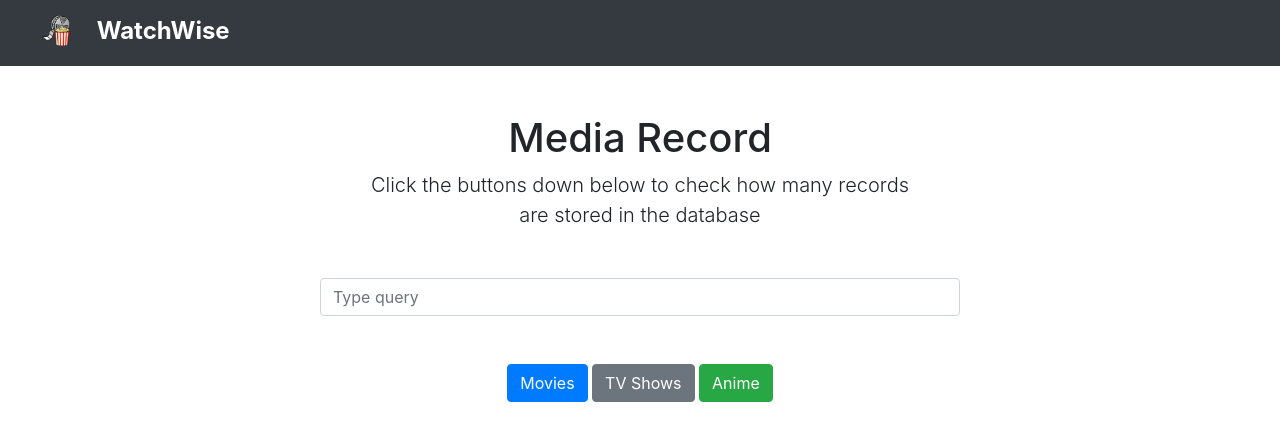
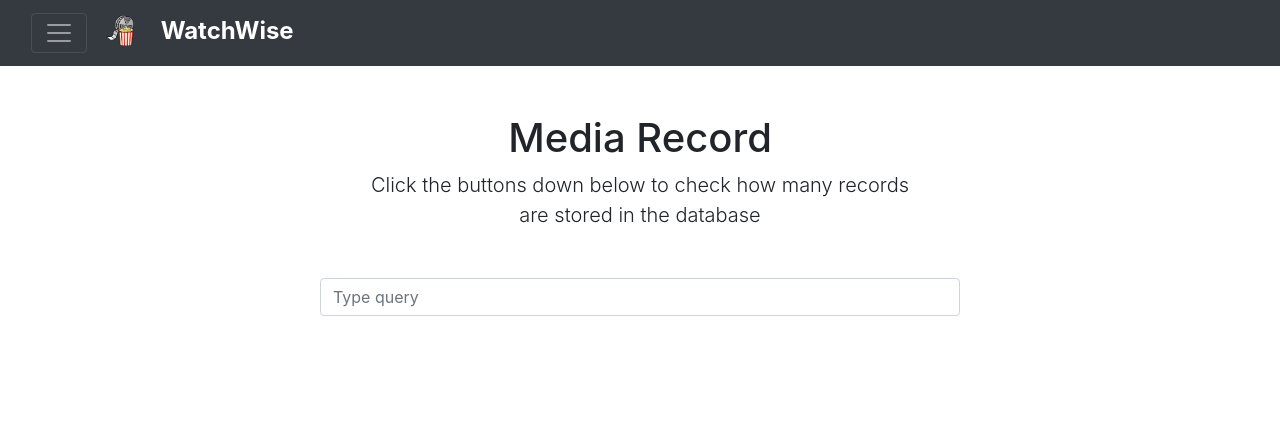
Before and after one commit to lucchesilorenzo/watchwise, a Django app: page /watchwise/ in a window 1280 px wide. Shown: the top 441 px of the page. Run offline with Django 4.2, Linux system fonts and the light colour scheme.

Commit message:
Updated base.html

```diff
--- a/watchwise_project/watchwise/templates/base.html
+++ b/watchwise_project/watchwise/templates/base.html
@@ -3,11 +3,11 @@
 <!DOCTYPE html>
 <html lang="en">
   <head>
-    <meta charset="UTF-8">
-    <meta name="viewport" content="width=device-width, initial-scale=1">
+    <meta charset="UTF-8" />
+    <meta name="viewport" content="width=device-width, initial-scale=1" />
 
-    <link rel="stylesheet" href="https://cdn.jsdelivr.net/npm/bootstrap@4.6.2/dist/css/bootstrap.min.css">
-    <link rel="stylesheet" href="{% static 'styles/logo.css' %}">
+    <link rel="stylesheet" href="https://cdn.jsdelivr.net/npm/bootstrap@4.6.2/dist/css/bootstrap.min.css" />
+    <link rel="stylesheet" href="{% static 'styles/logo.css' %}" />
 
     <script src="https://cdn.jsdelivr.net/npm/jquery@3.7.1/dist/jquery.slim.min.js"></script>
     <script src="https://cdn.jsdelivr.net/npm/popper.js@1.16.1/dist/umd/popper.min.js"></script>
@@ -18,13 +18,30 @@
   <body>
     <nav class="navbar navbar-dark bg-dark">
       <div class="container-fluid">
-            <a class="navbar-brand" href="{% url 'homepage' %}">
-                <img src="{% static './images/logo.png' %}" alt="" width="50" height="35" class="d-inline-block align-top">
+        <!-- Hamburger Menu -->
+        <button class="navbar-toggler mr-2" type="button" data-toggle="collapse" data-target="#navbarNav" aria-controls="navbarNav" aria-expanded="false" aria-label="Toggle navigation">
+          <span class="navbar-toggler-icon"></span>
+        </button>
+
+        <!-- Logo and Brand -->
+        <a class="navbar-brand mr-auto" href="{% url 'homepage' %}">
+          <img src="{% static './images/logo.png' %}" alt="" width="50" height="35" class="d-inline-block align-top" />
           <span>WatchWise</span>
         </a>
+
+        <!-- Menu Links -->
+        <div class="collapse navbar-collapse" id="navbarNav">
+          <ul class="navbar-nav ml-auto">
+            <li class="nav-item">
+              <a class="nav-link" href="{% url 'movies' %}" tabindex="0">Movies</a>
+            </li>
+            <li class="nav-item">
+              <a class="nav-link" href="{% url 'tv_shows' %}" tabindex="0">TV Shows</a>
+            </li>
+          </ul>
+        </div>
       </div>
     </nav>
-    {% block content %}
-    {% endblock %}
+    {% block content %} {% endblock %}
   </body>
 </html>
--- a/watchwise_project/watchwise/templates/homepage.html
+++ b/watchwise_project/watchwise/templates/homepage.html
@@ -1,24 +1,12 @@
-{% extends 'base.html' %}
+{% extends 'base.html' %} {% load static %} {% block title %}WatchWise{% endblock %} {% block content %}
 
-{% load static %}
-
-{% block title %}WatchWise{% endblock %}
-
-{% block content %}
-
-<div class="container my-5 text-center" style="max-width: 580px;">
-    <h1>Media Record</h1>
-    <p class="lead">Click the buttons down below to check how many records are stored in the database</p>
+<div class="container my-5 text-center" style="max-width: 580px">
+  <h1>Media Record</h1>
+  <p class="lead">Click the buttons down below to check how many records are stored in the database</p>
 </div>
 
 <div class="form-outline" data-mdb-input-init>
-    <input type="search" id="search-bar" class="form-control" placeholder="Type query" aria-label="Search" style="width: 50%; margin: 0 auto;">
-</div>
-
-<div class="container my-5 text-center" style="max-width: 580px;">
-    <a href="{% url 'movies' %}" type="button" class="btn btn-primary">Movies</a>
-    <a href="{% url 'tv_shows' %}" type="button" class="btn btn-secondary">TV Shows</a>
-    <a href="{% url 'anime' %}" type="button" class="btn btn-success">Anime</a>
+  <input type="search" id="search-bar" class="form-control" placeholder="Type query" aria-label="Search" style="width: 50%; margin: 0 auto" />
 </div>
 
 {% endblock %}
--- a/watchwise_project/watchwise/urls.py
+++ b/watchwise_project/watchwise/urls.py
@@ -5,5 +5,4 @@ urlpatterns = [
     path('', views.watchwise, name='homepage'),
     path('movies', views.movies, name='movies'),
     path('tv_shows', views.tv_shows, name='tv_shows'),
-    path('anime', views.anime, name='anime'),
 ]
--- a/watchwise_project/watchwise/views.py
+++ b/watchwise_project/watchwise/views.py
@@ -17,10 +17,3 @@ def tv_shows(request):
         'tv_shows': tv_shows,
     }
     return render(request, 'tv_shows.html', context)
-
-def anime(request):
-    anime = Media.objects.filter(media_type=3)
-    context = {
-        'anime': anime,
-    }
-    return render(request, 'anime.html', context)
```
Also changed, not shown: watchwise_project/watchwise/templates/anime.html (deleted, +0 -35 lines), watchwise_project/watchwise/templates/movies.html (+1 -7 lines). Lines whose indentation alone changed are shown as unchanged.
